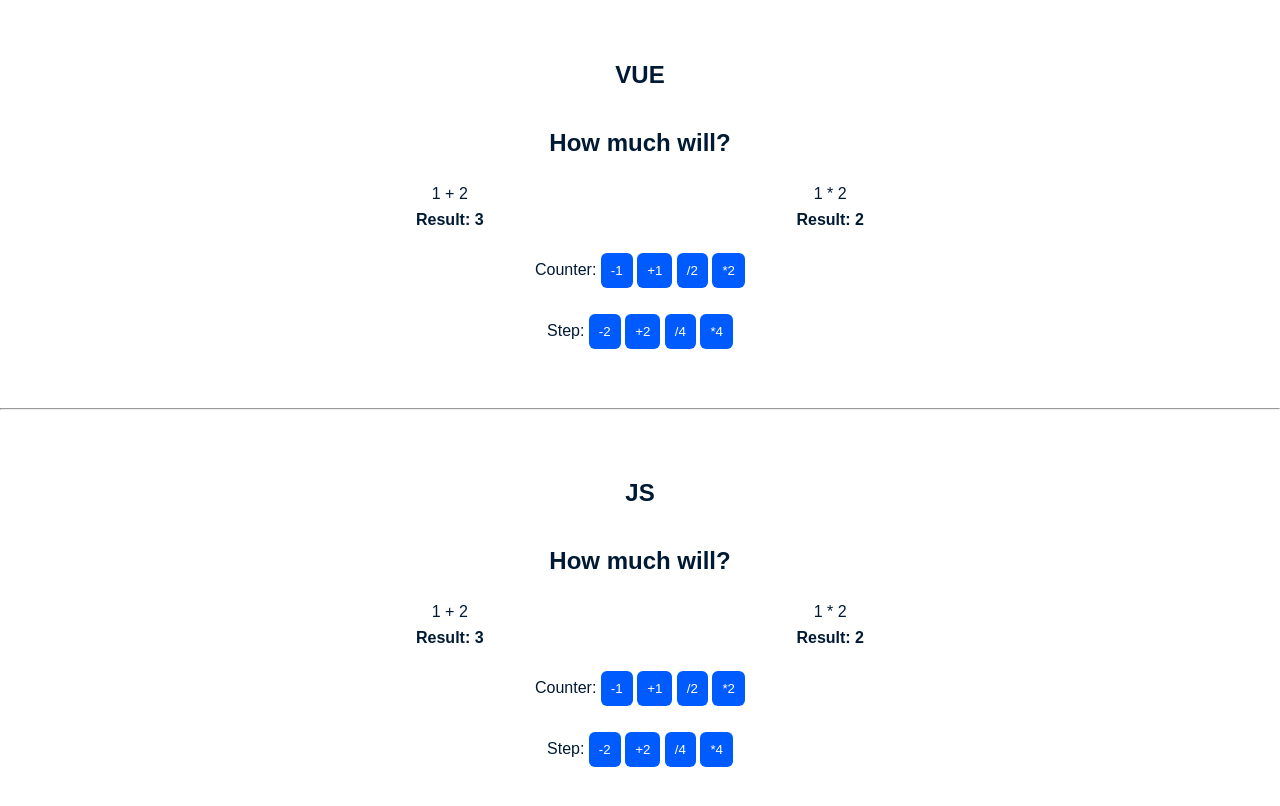
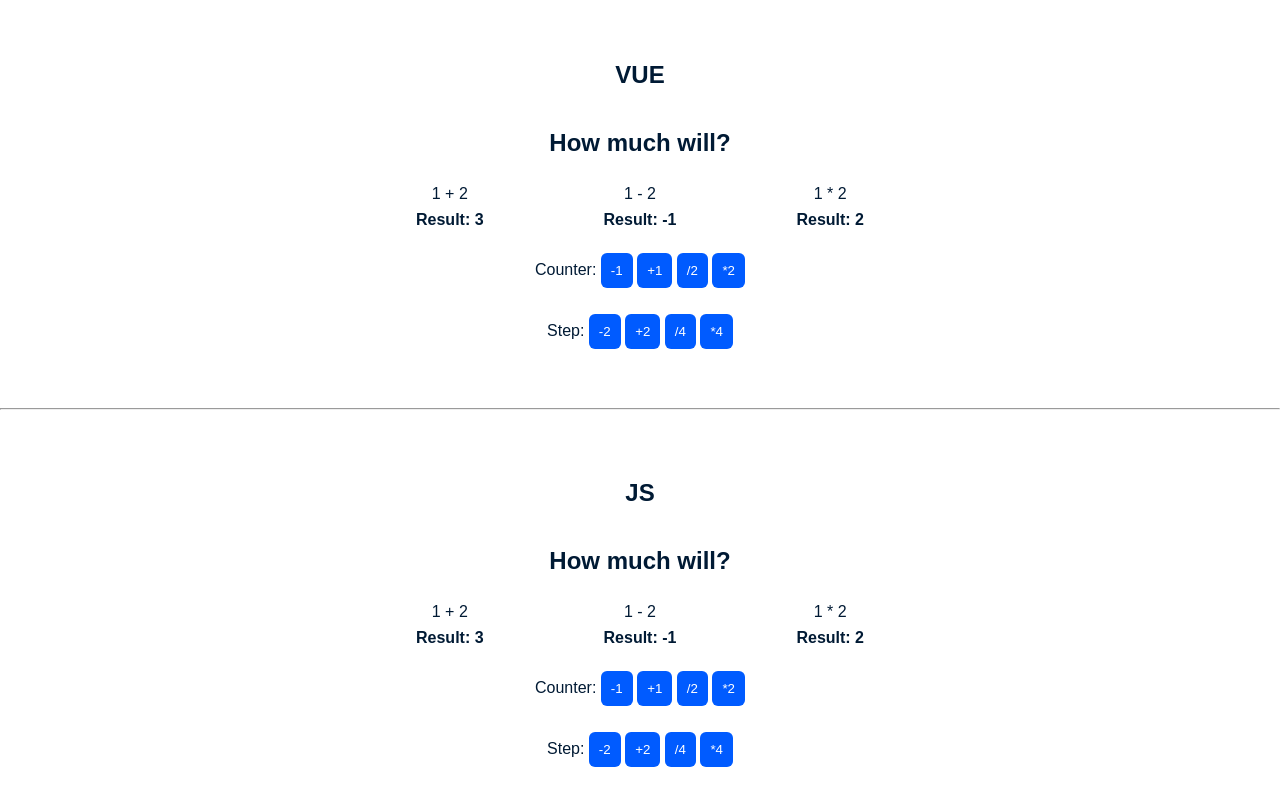
Before and after one commit to ozon-edu-vue-2021/homework-1-ChestikovaElena, a plain HTML site: page index.html in a window 1280 px wide. Drawn offline with nearby package versions, Linux system fonts and the light colour scheme.

Commit message:
feat: add diminution on Vue and JS

```diff
--- a/index.html
+++ b/index.html
@@ -18,6 +18,10 @@
             <div>
                 <p>{{counter}} + {{step}}</p>
                 <p><strong>Result: {{sum}}</strong></p>
+            </div>
+            <div>
+                <p>{{counter}} - {{step}}</p>
+                <p><strong>Result: {{minus}}</strong></p>
             </div>
             <div>
                 <p>{{counter}} * {{step}}</p>
@@ -47,6 +51,10 @@
             <div>
                 <p><span class="counter"></span> + <span class="step"></span></p>
                 <p><strong>Result: <span class="sum"></span></strong></p>
+            </div>
+            <div>
+                <p><span class="counter"></span> - <span class="step"></span></p>
+                <p><strong>Result: <span class="minus"></span></strong></p>
             </div>
             <div>
                 <p><span class="counter"></span> * <span class="step"></span></p>
@@ -81,6 +89,9 @@
                 },
                 sum() {
                     return this.counter + this.step
+                },
+                minus() {
+                    return this.counter - this.step
                 }
             },
             methods: {
@@ -108,6 +119,7 @@
         const stepEl = document.querySelectorAll('.js-app .step');
         const sumEl = document.querySelector('.js-app .sum');
         const multiplyEl = document.querySelector('.js-app .multiply');
+        const minusEl = document.querySelector('.js-app .minus');
 
         const data = {
             counter: 1,
@@ -173,7 +185,11 @@
             multiplyEl.textContent = data.counter * data.step
         };
 
-        const queue = [getSum, getMultiply];
+        function getDiminution() {
+            minusEl.textContent = data.counter - data.step
+        };
+
+        const queue = [getSum, getMultiply, getDiminution];
 
         Object.keys(data).forEach(key => {
             let value = data[key];
@@ -194,6 +210,7 @@
         assignValue(stepEl, data.step);
         getSum();
         getMultiply();
+        getDiminution();
         addEventListenerForAllButton(buttonElMinus, decrementCounterHandler);
         addEventListenerForAllButton(buttonElPlus, incrementCounterHandler);
         addEventListenerForAllButton(buttonElDivision, divisionCounterHandler);
```
